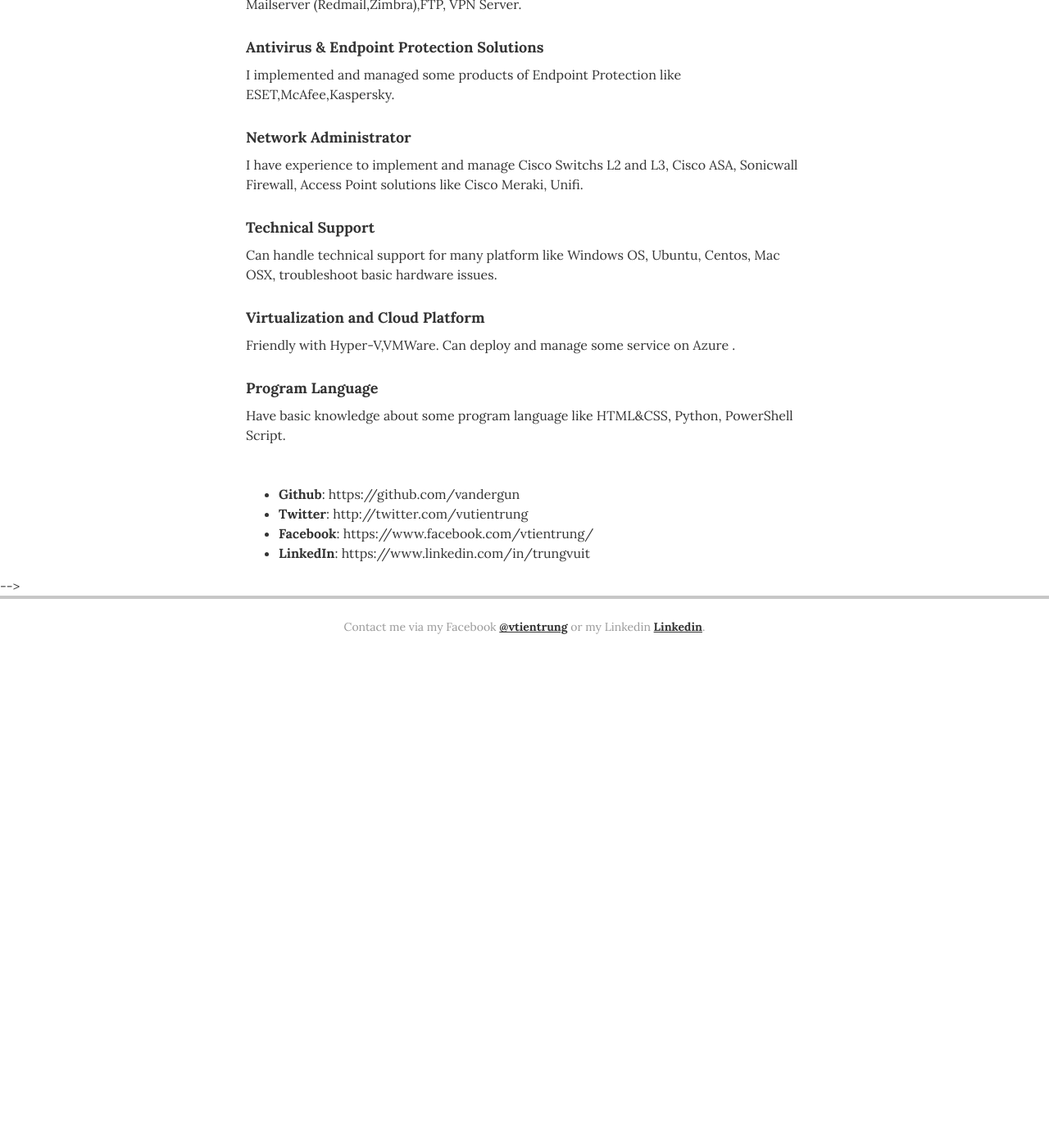
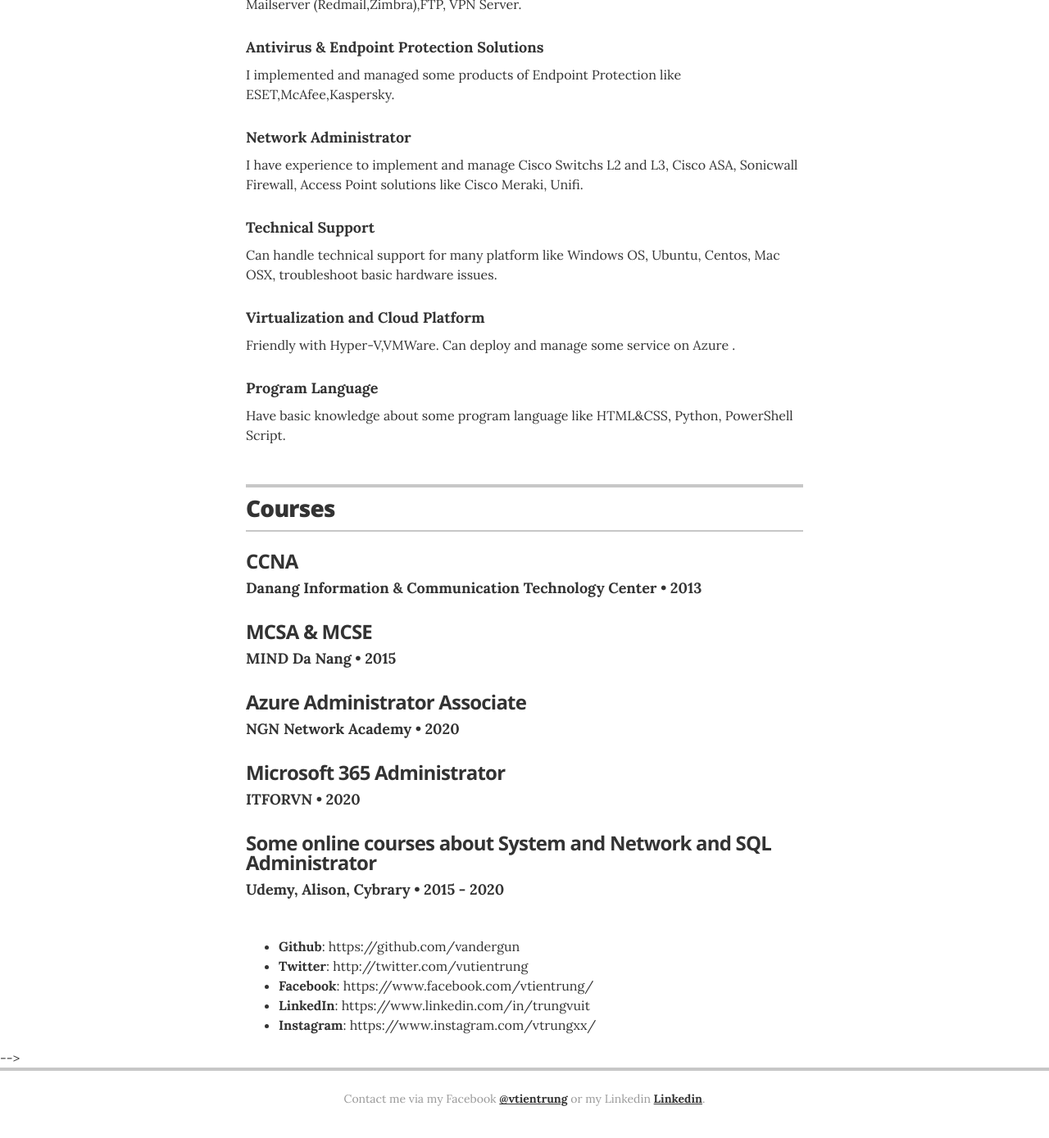
Before and after one commit to vandergun/TrungVu-Resume, a Jekyll site: the page built from index.html, in a window 1280 px wide and 1400 px high, scrolled down 2932 px. Shown: the top 1389 px of the window at 82% size. Built offline with Jekyll 4.4.1, drawn with Linux system fonts in a browser that asks for light colours; before the commit the page ends 3756 px from its top, so only the background shows below that; some of the changed text lies outside the part shown.

Commit message:
update course to resume

```diff
--- a/_config.yml
+++ b/_config.yml
@@ -1,5 +1,5 @@
 # Site settings
-title: "Trung Vu Resume"
+title: "Trung Vu-Resume"
 description: "A resume template for Jekyll and GitHub Pages sites."
 
 # Build settings
@@ -49,7 +49,7 @@
   resume_twitter_url:           "http://twitter.com/vutientrung"
   resume_facebook_url:          "https://www.facebook.com/vtientrung/"
   resume_linkedin_url:          "https://www.linkedin.com/in/trungvuit"
-  # resume_instagram_url:         "insert your Instagram URL here"
+  resume_instagram_url:         "https://www.instagram.com/vtrungxx/"
   # resume_website_url:           "http://joelglovier.com"
   # resume_medium_url:            "https://medium.com/@jglovier"
 resume_print_social_links:      true
--- a/_data/experience.yml
+++ b/_data/experience.yml
@@ -10,13 +10,11 @@
   duration:  Jun, 2019 &mdash; Oct, 2019
   summary: <ul class="resume-item-list"><li>Monitor and install network system of Company and make planning for IT systems and infrastructure and solve the network incidents.</li><li>Actively investigate and promote IT software/ hardware usage that improve operation efficiency.</li><li>Proper maintenance of IT systems such as servers, system backup, etc.</li><li>Monitor operation of network devices , telephone system and installation of telephone set for new users.</li><li>Provide user support for officer about software, e-mail and other standard package software</li><li>Responsible to set up PC and other IT hardware (notebook, projector, network etc) and install software.</li><li>Purchasing of computers and IT accessories, as well as keeping IT fixed asset records and all network and system settings information.</li></ul>
 
-
 # sqldbd
 - company: Aperia Viet Nam, Ho Chi Minh
   position: SQL Database Administrator / Processor
   duration:   Jun, 2018  &mdash; Mar, 2019
   summary: <ul class="resume-item-list"><li>Work directly with Aperia US company.</li><li>Handle promotion back-end for all Environment.(QAI,UAT,Staging,Production and Failover)</li><li>Implement/manage/maintain back-end system.</li><li>Determine, enforce and document database policies, procedures and standards.</li><li>Monitor database performance, implement changes and apply new patches and versions when required.</li></ul>
-
 # IT aperia
 - company: Aperia Viet Nam, Da Nang
   position: IT Officer
--- a/_data/recognitions.yml
+++ b/_data/recognitions.yml
@@ -1,10 +1,22 @@
 # Recognitions
-- award: Outstanding Achievement
-  organization: Springfield Young Professionals
-  year: 2010, 2014
-  summary: Awarded the Outstanding Achievement award for contributions made to the community and professional accomplishments.
+- cert: CCNA #h3
+  organization: Danang Information & Communication Technology Center #h4
+  year: 2013  #h4
+  #summary: Awarded the Outstanding Achievement award for contributions made to the community and professional accomplishments.
 
-- award: Most Likely To Succeed
-  organization: Springfield High School
-  year: 2004
-  summary: Voted Most Likely To Succeed by a panel of my high school peers.
+- cert: MCSA & MCSE
+  organization: MIND Da Nang
+  year: 2015
+  #summary: Voted Most Likely To Succeed by a panel of my high school peers.
+
+- cert: Azure Administrator Associate
+  organization: NGN Network Academy
+  year: 2020
+
+- cert: Microsoft 365 Administrator
+  organization: ITFORVN
+  year: 2020
+
+- cert: Some online courses about System and Network and SQL Administrator
+  organization: Udemy, Alison, Cybrary
+  year: 2015 - 2020
--- a/_layouts/resume.html
+++ b/_layouts/resume.html
@@ -93,7 +93,7 @@
         </div>
         {% endfor %}
       </section>
-      <!-- end Education -->
+      <!-- end Educationd -->
       {% endif %}
 
 
@@ -135,25 +135,25 @@
       <!-- end Skills -->
       {% endif %}
 
-     <!-- {% if site.resume_section_recognition %}-->
+     {% if site.resume_section_recognition %}
       <!-- begin Recognition -->
-     <!-- <section class="content-section">
+     <section class="content-section">
 
         <header class="section-header">
-          <h2>Recognition</h2>
+          <h2>Courses</h2>
         </header>
 
         {% for recognition in site.data.recognitions %}
         <div class="resume-item">
-          <h3 class="resume-item-title" itemprop="award">{{ recognition.award }}</h3>
+          <h3 class="resume-item-title" itemprop="cert">{{ recognition.cert }}</h3>
           <h4 class="resume-item-details">{{ recognition.organization }} &bull; {{ recognition.year }}</h4>
           <p class="resume-item-copy">{{ recognition.summary }}</p>
         </div>
         {% endfor %}
 
       </section>
-      end Recognition -->
-     <!-- {% endif %}-->
+      <!-- end Recognition-->
+     {% endif %}
 
     <!-- {% if site.resume_section_associations %}-->
       <!-- begin Associations -->
```
Also changed, not shown: other parts of _layouts/resume.html (+1 -1 lines), _data/associations.yml (+5 -5 lines).
